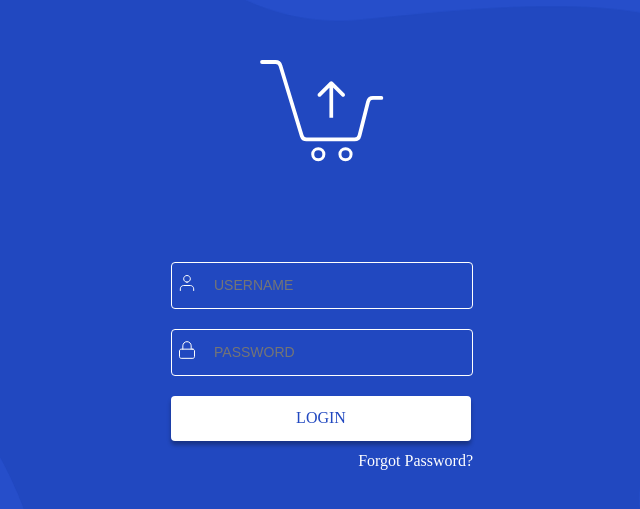
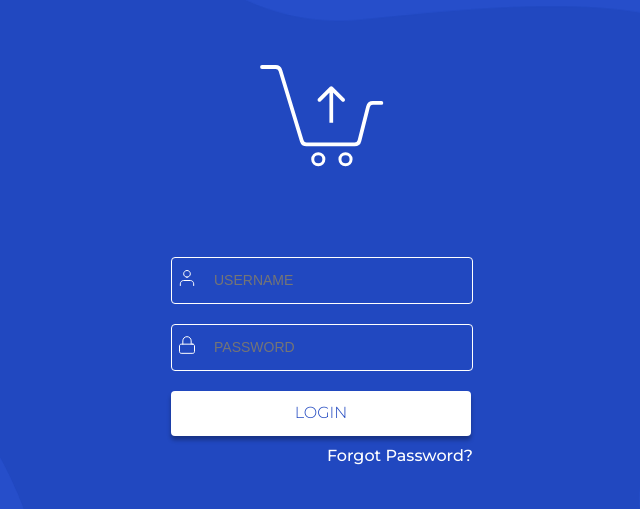
Before and after one commit to tejas-janardhan/Luxolis, a plain HTML site: page index.html in a window 1280 px wide. Shown: the part 143-652 px from the top of the page, without its empty margins (318-958 px from the left). Drawn offline with Linux system fonts and the light colour scheme.

Commit message:
updates to font and the login class

```diff
--- a/css/login.css
+++ b/css/login.css
@@ -1,3 +1,5 @@
+@import url("https://fonts.googleapis.com/css2?family=Montserrat:ital,wght@0,100;0,200;0,300;0,400;0,500;0,600;0,700;0,800;0,900;1,100;1,200;1,300;1,400;1,500;1,600;1,700;1,800;1,900&display=swap");
+
 body {
   background-color: #2148c0;
   font-style: normal;
@@ -20,7 +22,10 @@ body {
 }
 
 .cart-icon {
-  margin-bottom: 100px;
+  margin-bottom: 90px;
+  width: fit-content;
+  margin-left: auto;
+  margin-right: auto;
 }
 
 .input {
--- a/index.html
+++ b/index.html
@@ -7,8 +7,8 @@
   <body>
     <div class="background-vector center">
       <div>
-        <div style="width: fit-content; margin-left: auto; margin-right: auto">
-          <img src="./assets/Group.svg" alt="Cart Logo" class="cart-icon" />
+        <div class="cart-icon">
+          <img src="./assets/Group.svg" alt="Cart Logo" />
         </div>
 
         <div class="input-div">
```
